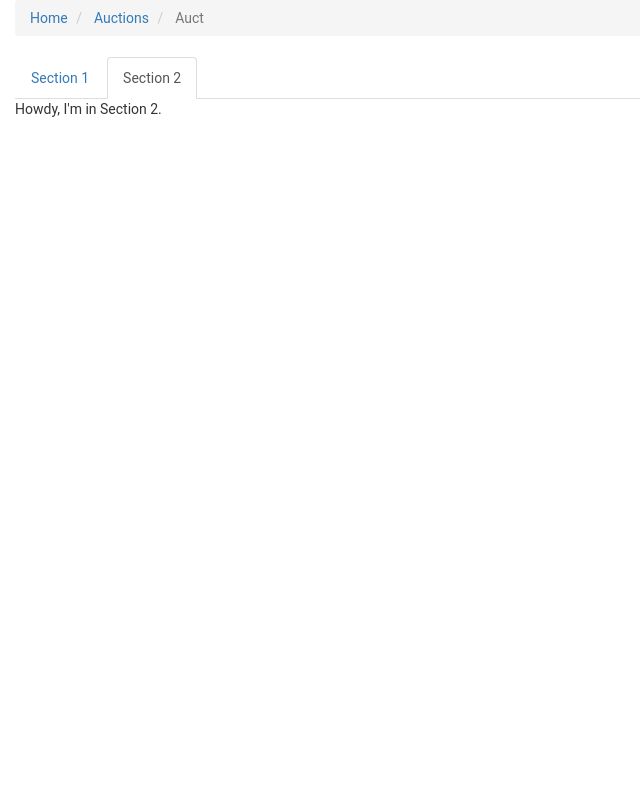
After one commit to renatoabreu11/LBAW, a PHP site: page /auction.html in a window 1280 px wide. The commit adds this page. Shown: the whole page, without its empty margins (0-640 px from the left). Run offline with PHP 8.4, Linux system fonts and the light colour scheme.

Commit message:
Auction page structure and minor changes to homepage

```diff
--- /dev/null
+++ b/SeekBid/app/auction.html
@@ -0,0 +1,98 @@
+<!DOCTYPE html>
+<html lang="en">
+<head>
+  <meta charset="utf-8">
+  <meta http-equiv="X-UA-Compatible" content="IE=edge">
+  <meta name="description" content="">
+  <meta name="viewport" content="width=device-width, initial-scale=1">
+  <title>Seek Bid</title>
+
+  <!-- Disable tap highlight on IE -->
+  <meta name="msapplication-tap-highlight" content="no">
+
+  <!-- Web Application Manifest -->
+  <link rel="manifest" href="manifest.json">
+
+  <!-- Add to homescreen for Chrome on Android -->
+  <meta name="mobile-web-app-capable" content="yes">
+  <meta name="application-name" content="Web Starter Kit">
+  <link rel="icon" sizes="192x192" href="images/touch/chrome-touch-icon-192x192.png">
+
+  <!-- Add to homescreen for Safari on iOS -->
+  <meta name="apple-mobile-web-app-capable" content="yes">
+  <meta name="apple-mobile-web-app-status-bar-style" content="black">
+  <meta name="apple-mobile-web-app-title" content="Web Starter Kit">
+  <link rel="apple-touch-icon" href="images/touch/apple-touch-icon.png">
+
+  <!-- Tile icon for Win8 (144x144 + tile color) -->
+  <meta name="msapplication-TileImage" content="images/touch/ms-touch-icon-144x144-precomposed.png">
+  <meta name="msapplication-TileColor" content="#2F3BA2">
+
+  <!-- Color the status bar on mobile devices -->
+  <meta name="theme-color" content="#2F3BA2">
+
+  <link rel="stylesheet" href="https://maxcdn.bootstrapcdn.com/bootstrap/3.3.7/css/bootstrap.min.css">
+  <link rel="stylesheet" href="styles/main.css">
+
+</head>
+<body>
+
+<div class="container-fluid">
+  <div class="row">
+    <div class="col-md-12">
+      <ul class="breadcrumb">
+        <li>
+          <a href="#">Home</a> <span class="divider"></span>
+        </li>
+        <li>
+          <a href="#">Auctions</a> <span class="divider"></span>
+        </li>
+        <li class="active">
+          Auct
+        </li>
+      </ul>
+      <div class="row">
+        <div class="col-md-6">
+        </div>
+        <div class="col-md-6">
+        </div>
+      </div>
+      <div class="row">
+        <div class="col-md-12">
+          <div class="tabbable" id="tabs-118543">
+            <ul class="nav nav-tabs">
+              <li>
+                <a href="#panel-571626" data-toggle="tab">Section 1</a>
+              </li>
+              <li class="active">
+                <a href="#panel-152396" data-toggle="tab">Section 2</a>
+              </li>
+            </ul>
+            <div class="tab-content">
+              <div class="tab-pane" id="panel-571626">
+                <p>
+                  I'm in Section 1.
+                </p>
+              </div>
+              <div class="tab-pane active" id="panel-152396">
+                <p>
+                  Howdy, I'm in Section 2.
+                </p>
+              </div>
+            </div>
+          </div>
+        </div>
+      </div>
+      <div class="row">
+        <div class="col-md-12">
+        </div>
+      </div>
+      <div class="row">
+        <div class="col-md-12">
+        </div>
+      </div>
+    </div>
+  </div>
+</div>
+</body>
+</html>
--- a/SeekBid/app/styles/main.css
+++ b/SeekBid/app/styles/main.css
@@ -40,18 +40,17 @@ html, body {
 /* Wrapper for page content to push down footer */
 #wrap {
   min-height: 100%;
-  height: auto !important;
-  height: 100%;
-  /* Negative indent footer by it's height */
-  margin: 0 auto -50px;
+  height: auto;
+  margin: 0 auto -60px;
+  padding: 0 0 60px;
 }
 
-#push,
 #footer {
-  height: 50px;
+  height: 60px;
 }
-#footer {
-  background-color: #eee;
+
+#footer a{
+  padding-left: 2em;
 }
 
 .notifications {
```
Also changed, not shown: SeekBid/app/index.html (+9 -1 lines).
